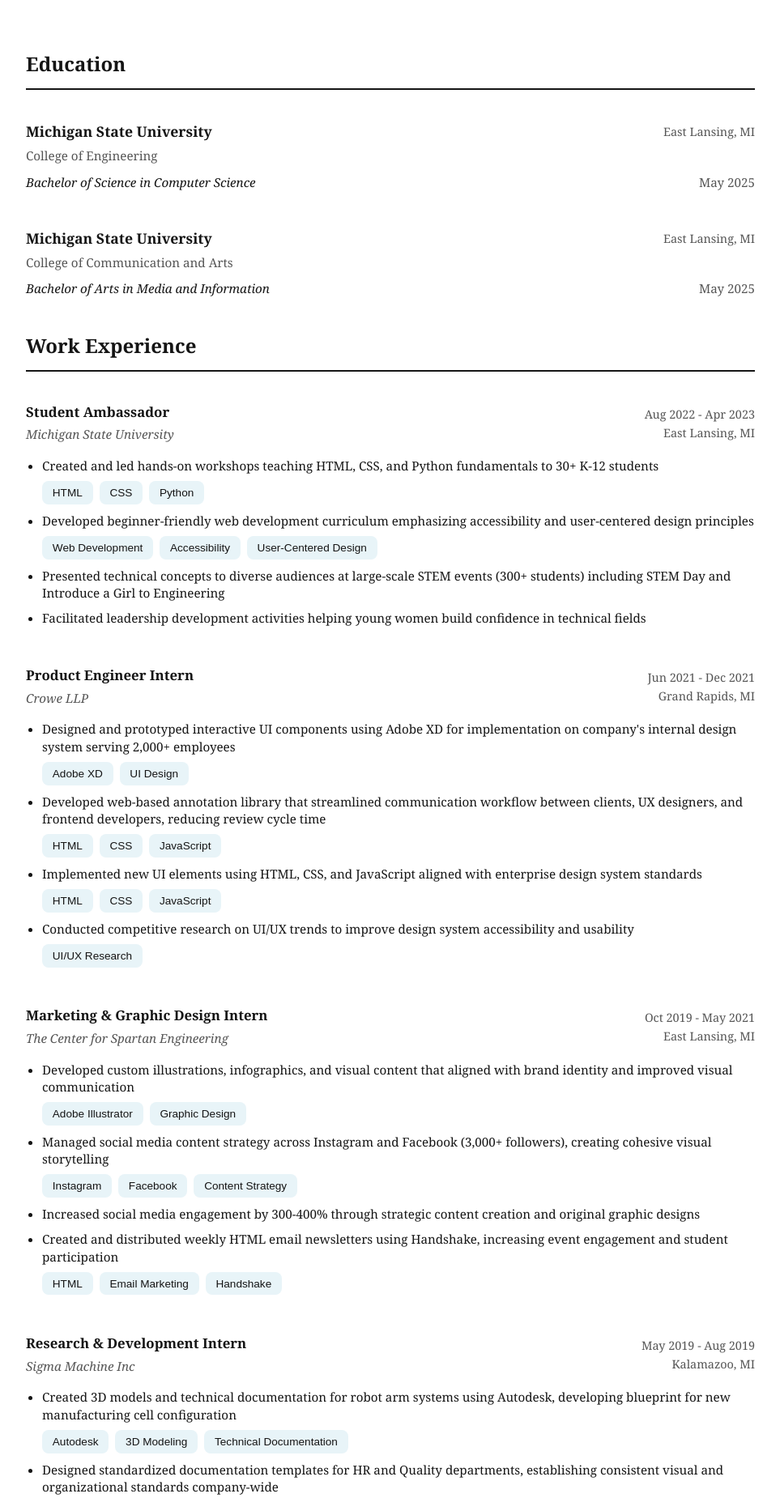
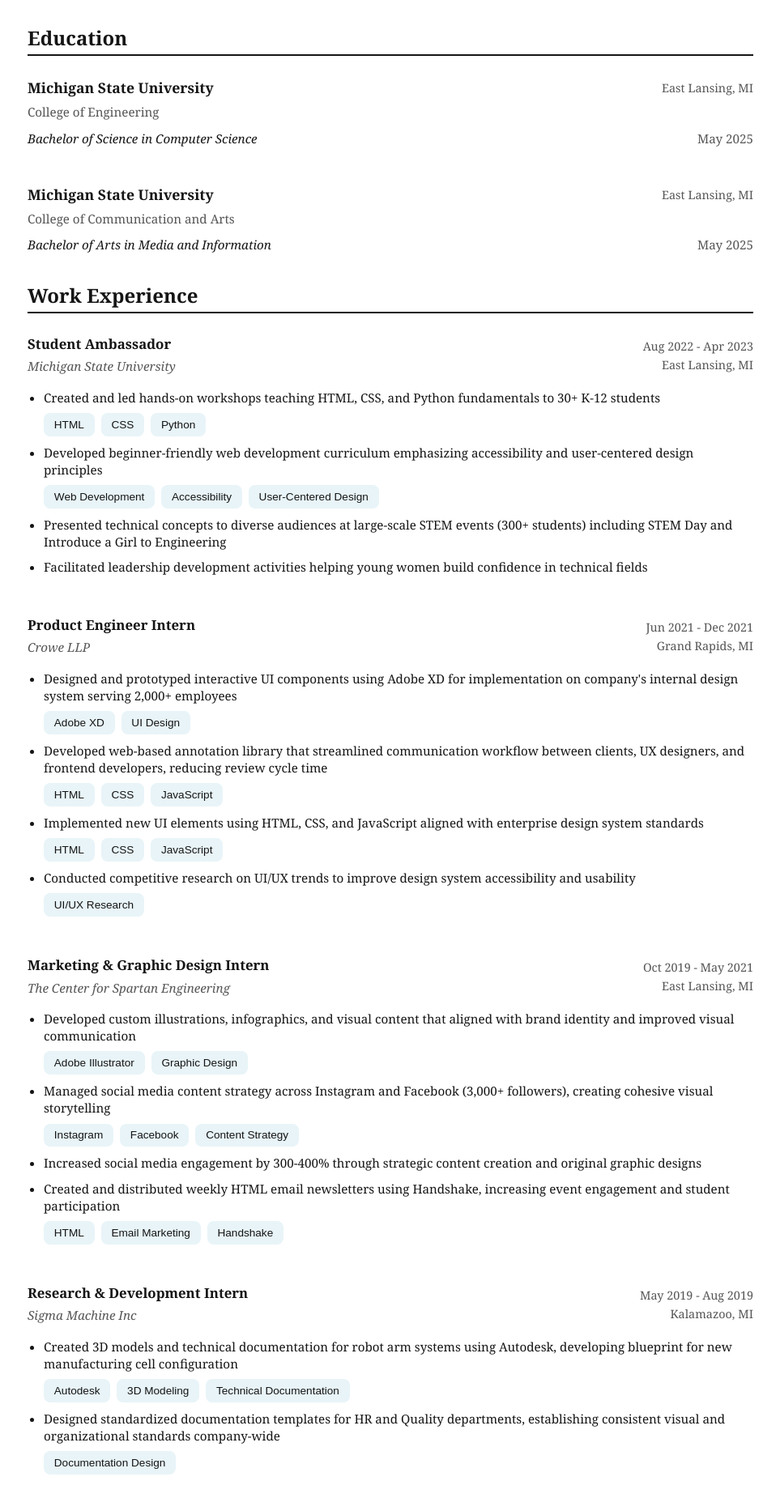
Before and after one commit to asharcinie3/portfolio-website, a Flask app: page /resume in a window 1280 px wide. Shown: the part 128-1978 px from the top of the page at 81% size, without its empty margins (158-1121 px from the left). Run offline with Flask 3, Linux system fonts and the light colour scheme; data that the repository does not hold is empty; some libraries are stand-ins or nearby versions.

Commit message:
Production ready: Portfolio with Cloud SQL database-driven resume

```diff
--- a/app.py
+++ b/app.py
@@ -1,12 +1,11 @@
 import os
 from flask_app import create_app, socketio
 
-app = create_app(debug=True)
+app = create_app(debug=False)
 
-# This ensures the app runs correctly whether invoked directly or through a WSGI server
+# For local development
 if __name__ == "__main__":
     socketio.run(app, host='0.0.0.0', port=int(os.environ.get("PORT", 8080)))
-else:
-    # This is important for Cloud Run and other WSGI servers
-    # It creates the 'application' variable that many WSGI servers look for
-    application = socketio
+
+# For Gunicorn - just export the Flask app
+application = app
--- a/flask_app/database/database.py
+++ b/flask_app/database/database.py
@@ -16,7 +16,7 @@
         self.is_cloud_run = os.environ.get("K_SERVICE") is not None
 
         if self.is_cloud_run:
-            self.unix_socket = "/cloudsql/portfolio-484300:us-central1:resume-db"
+            self.unix_socket = "/cloudsql/portfolio-website-484305:us-central1:resume-db"
         else:
             self.host = "127.0.0.1"
             self.port = 3306
--- a/flask_app/routes.py
+++ b/flask_app/routes.py
@@ -1,4 +1,3 @@
-# Author: Prof. MM Ghassemi <ghassem3@msu.edu>
 from flask import current_app as app
 from flask import render_template, redirect
 from .database.database  import database
--- a/flask_app/static/main/css/resume.css
+++ b/flask_app/static/main/css/resume.css
@@ -1,8 +1,8 @@
 /* Resume Container */
 .resume-container {
-  max-width: 900px;
+  max-width: 70%;
   margin: 0 auto;
-  padding: 40px 20px;
+  padding: .5rem;
   font-family: 'Georgia', 'Times New Roman', serif;
   line-height: 1.6;
   color: #151515;
@@ -10,15 +10,14 @@
 
 /* Section Styling */
 .resume-section {
-  margin-bottom: 40px;
+  margin-bottom: 2rem;
 }
 
 .section-title {
   font-size: 1.5rem;
   font-weight: 600;
-  margin-bottom: 20px;
-  padding-bottom: 10px;
-  border-bottom: 2px solid #151515;
+  margin-bottom: .5rem;
+  border-bottom:.15rem solid #151515;
   color: #151515;
 }
 
```
Also changed, not shown: requirements.txt (+7 -7 lines), 2 other files.
